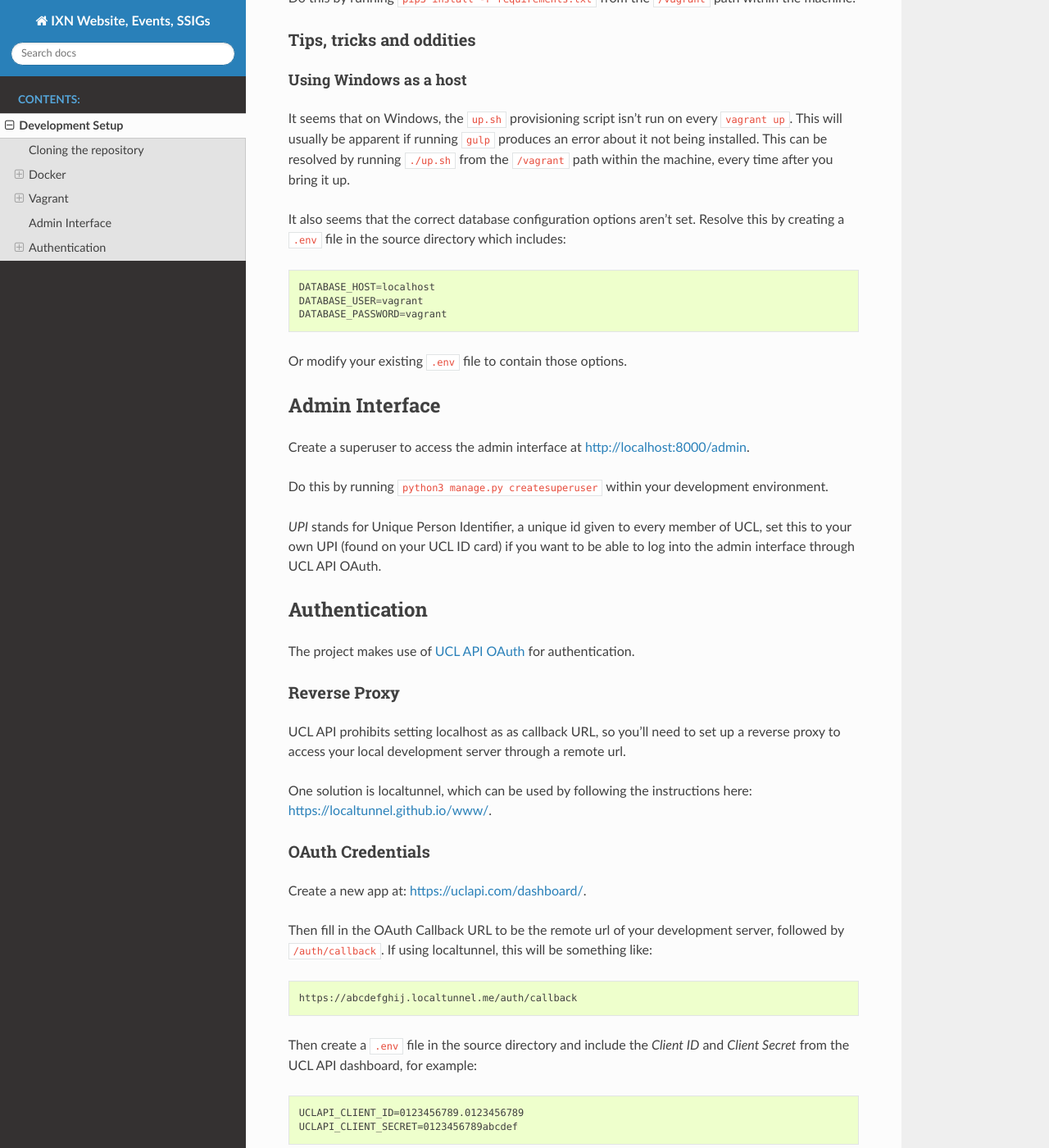
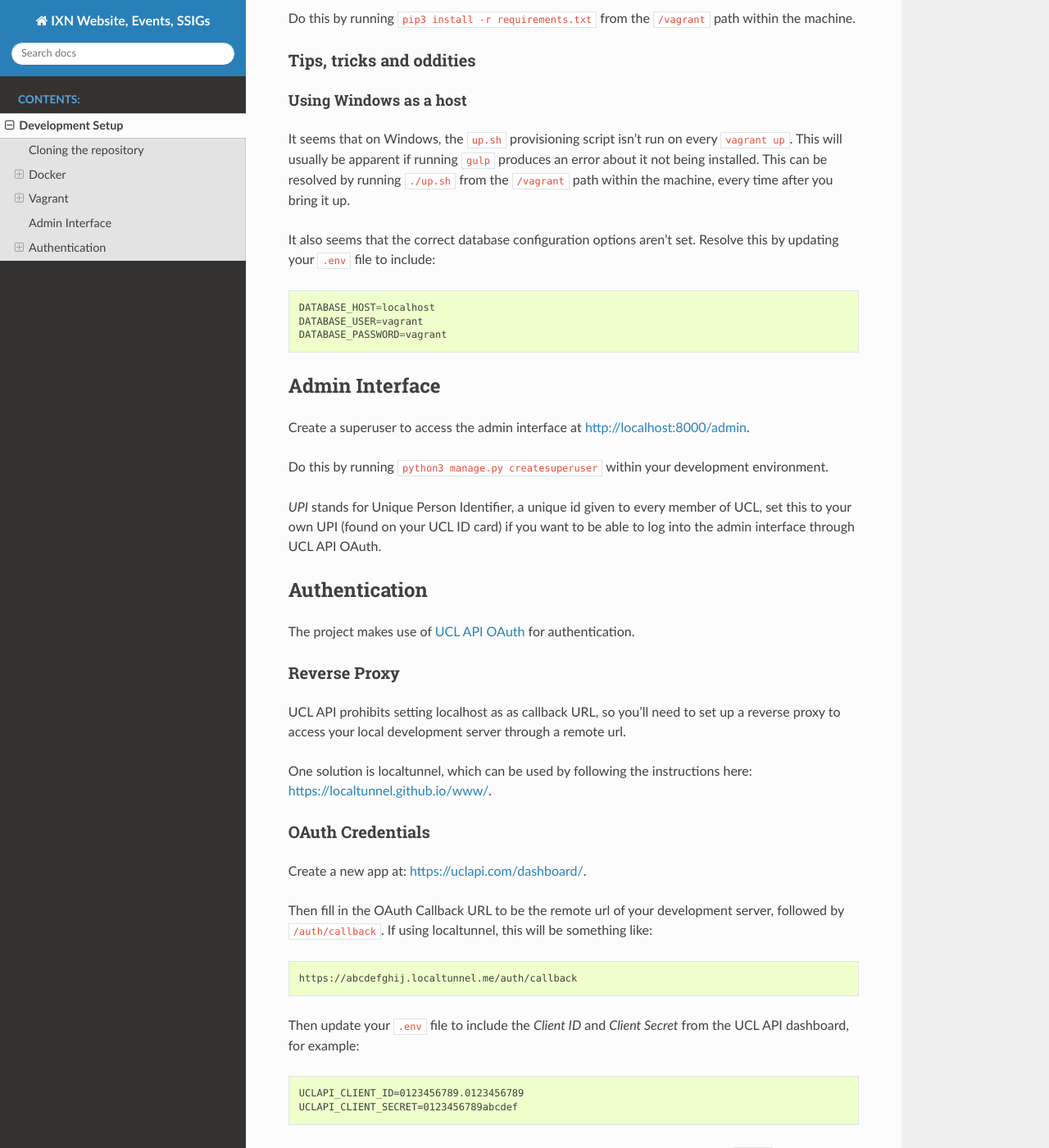
Before and after one commit to UCLComputerScience/103P_2018_team51, a Sphinx documentation site: the page built from docs/dev_setup.rst, in a window 1280 px wide and 1400 px high, scrolled down 2147 px. Shown: the whole window at 82% size. Built offline with Sphinx 7.4.7 and the Read the Docs theme 2.0.0, drawn with Linux system fonts in a browser that asks for light colours; some of the changed text lies outside the part shown.

Commit message:
add azure config, modify settings.py to fail safe on production
on development environments, this commit will require you to copy (or merge) the env-dev file into .env

```diff
--- a/docs/dev_setup.rst
+++ b/docs/dev_setup.rst
@@ -10,6 +10,7 @@
 
 #. Clone the repository: ``git clone https://github.com/UCLComputerScience/103P_2018_team51.git``
 #. Enter the cloned repository: ``cd 103P_2018_team51``
+#. Copy the *env-dist* file to *.env*: ``cp env-dist .env``
 
 Docker
 ------
@@ -90,13 +91,11 @@
 
 It seems that on Windows, the ``up.sh`` provisioning script isn't run on every ``vagrant up``. This will usually be apparent if running ``gulp`` produces an error about it not being installed. This can be resolved by running ``./up.sh`` from the ``/vagrant`` path within the machine, every time after you bring it up.
 
-It also seems that the correct database configuration options aren't set. Resolve this by creating a ``.env`` file in the source directory which includes::
+It also seems that the correct database configuration options aren't set. Resolve this by updating your ``.env`` file to include::
 
   DATABASE_HOST=localhost
   DATABASE_USER=vagrant
   DATABASE_PASSWORD=vagrant
-
-Or modify your existing ``.env`` file to contain those options.
 
 Admin Interface
 ---------------
@@ -130,13 +129,11 @@
 
   https://abcdefghij.localtunnel.me/auth/callback
 
-Then create a ``.env`` file in the source directory and include the *Client ID* and *Client Secret* from the UCL API dashboard, for example:
+Then update your ``.env`` file to include the *Client ID* and *Client Secret* from the UCL API dashboard, for example:
 
 .. code-block:: none
 
   UCLAPI_CLIENT_ID=0123456789.0123456789
   UCLAPI_CLIENT_SECRET=0123456789abcdef
 
-Or modify your existing ``.env`` file to contain those options.
-
 Test you've setup your credentials correctly by attempting to log in by visiting ``/auth``.
```
Also changed, not shown: 6 other files.
